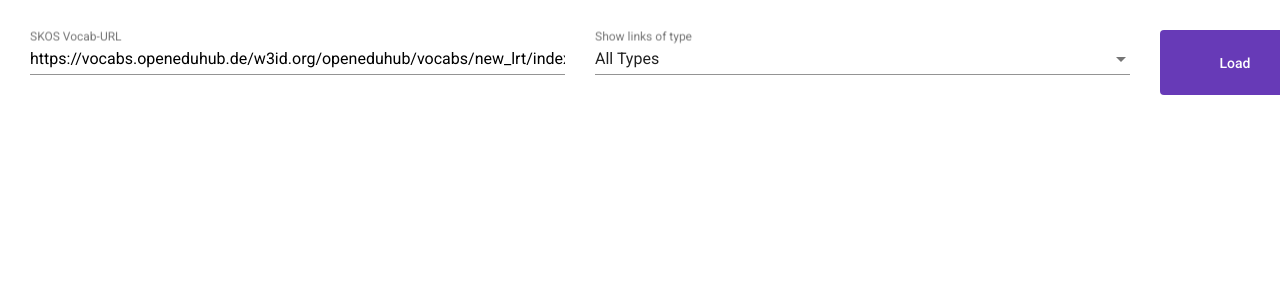
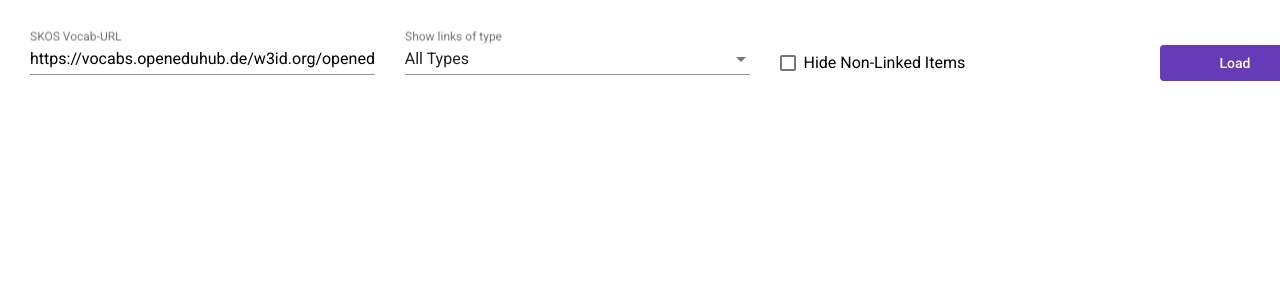
Before and after one commit to edu-sharing/skos-graph-visualization, an Angular app: page / in a window 1280 px wide. Shown: the top 300 px of the page. Built offline with nearby package versions, Linux system fonts and the light colour scheme; what @swimlane/ngx-graph would draw is missing.

Commit message:
filter link type

```diff
--- a/src/app/app.component.html
+++ b/src/app/app.component.html
@@ -14,6 +14,7 @@
       <mat-option *ngFor="let link of SUPPORTED_LINKS" [value]="link.id">{{link.label}}</mat-option>
     </mat-select>
   </mat-form-field>
+  <mat-checkbox [(ngModel)]="hideEmpty" [ngModelOptions]="{standalone: true}">Hide Non-Linked Items</mat-checkbox>
   <button mat-flat-button color="primary" type="submit">Load</button>
 </form>
 <ngx-graph
--- a/src/app/app.component.scss
+++ b/src/app/app.component.scss
@@ -1,9 +1,10 @@
 form {
   display: grid;
-  grid-template-columns: auto auto 150px;
+  grid-template-columns: auto auto auto 150px;
   grid-gap: 30px;
   padding: 30px;
   width: 100%;
+  align-items: center;
   > mat-form-field {
     flex-grow: 1;
   }
--- a/src/app/app.component.ts
+++ b/src/app/app.component.ts
@@ -13,6 +13,7 @@ export class AppComponent implements OnInit {
   data: any;
   url = 'https://vocabs.openeduhub.de/w3id.org/openeduhub/vocabs/new_lrt/index.json';
   link = '';
+  hideEmpty = false;
   constructor(
     private skos: SKOSService
   ) {
@@ -22,6 +23,9 @@ export class AppComponent implements OnInit {
   }
 
   async loadSKOS() {
-    this.data = await this.skos.getLinkStructure(this.url, this.link);
+    this.data = await this.skos.getLinkStructure(this.url, {
+      link: this.link,
+      hideEmpty: this.hideEmpty,
+    });
   }
 }
--- a/src/app/app.module.ts
+++ b/src/app/app.module.ts
@@ -9,6 +9,7 @@ import {FormsModule} from '@angular/forms';
 import {MatButtonModule} from '@angular/material/button';
 import {MatInputModule} from '@angular/material/input';
 import {MatSelectModule} from '@angular/material/select';
+import {MatCheckboxModule} from '@angular/material/checkbox';
 
 @NgModule({
   declarations: [
@@ -23,6 +24,7 @@ import {MatSelectModule} from '@angular/material/select';
     MatButtonModule,
     MatInputModule,
     MatSelectModule,
+    MatCheckboxModule,
   ],
   providers: [],
   bootstrap: [AppComponent]
--- a/src/app/skos.service.ts
+++ b/src/app/skos.service.ts
@@ -31,21 +31,21 @@ export class SKOSService {
     this.transform(skos.title.de, skos.hasTopConcept, nodes);
     return nodes;
   }
-  async getLinkStructure(url: string, linkFilter: string) {
+  async getLinkStructure(url: string, config: { link: string; hideEmpty: boolean }) {
     const nodes = await this.fetchSKOS(
       url
     );
     // skos = await this.http.get<any>('https://vocabs.openeduhub.de/w3id.org/openeduhub/vocabs/learningResourceType/index.json').toPromise();
     // this.transform(skos.hasTopConcept, nodes);
 
-    return await this.buildLinks(nodes, linkFilter);
+    return await this.buildLinks(nodes, config);
   }
-  async buildLinks(nodes: any[], linkFilter: string) {
+  async buildLinks(nodes: any[], config: { link: string; hideEmpty: boolean }) {
     const links = [];
     const urls = new Set<string>();
     nodes.forEach((element) => {
       SKOSService.SUPPORTED_LINKS.filter(
-        (l) => linkFilter ? linkFilter === l.id : true
+        (l) => config.link ? config.link === l.id : true
       ).forEach((link) => {
         if (element.skos[link.id]) {
           element.skos[link.id].forEach((target: any) => {
@@ -63,8 +63,6 @@ export class SKOSService {
         }
       });
     });
-    console.log(urls);
-    console.log(links);
     for (const url of urls) {
       nodes = nodes.concat(await this.fetchSKOS(url));
     }
@@ -74,7 +72,13 @@ export class SKOSService {
         links.splice(links.indexOf(l), 1);
       }
     });
-    console.log(nodes);
+    if (config.hideEmpty) {
+      console.log(nodes);
+      console.log(links);
+      nodes = nodes.filter((n) =>
+        links.some((l) => l.source === n.id || l.target === n.id)
+      );
+    }
     return {
       nodes,
       links
@@ -82,7 +86,6 @@ export class SKOSService {
   }
 
   transform(title: string, skos: any[], flat: any[], parent: any[] = []) {
-    console.log(skos);
     skos.forEach((element) => {
       if (element.narrower) {
         const parentCopy = parent.slice();
```
